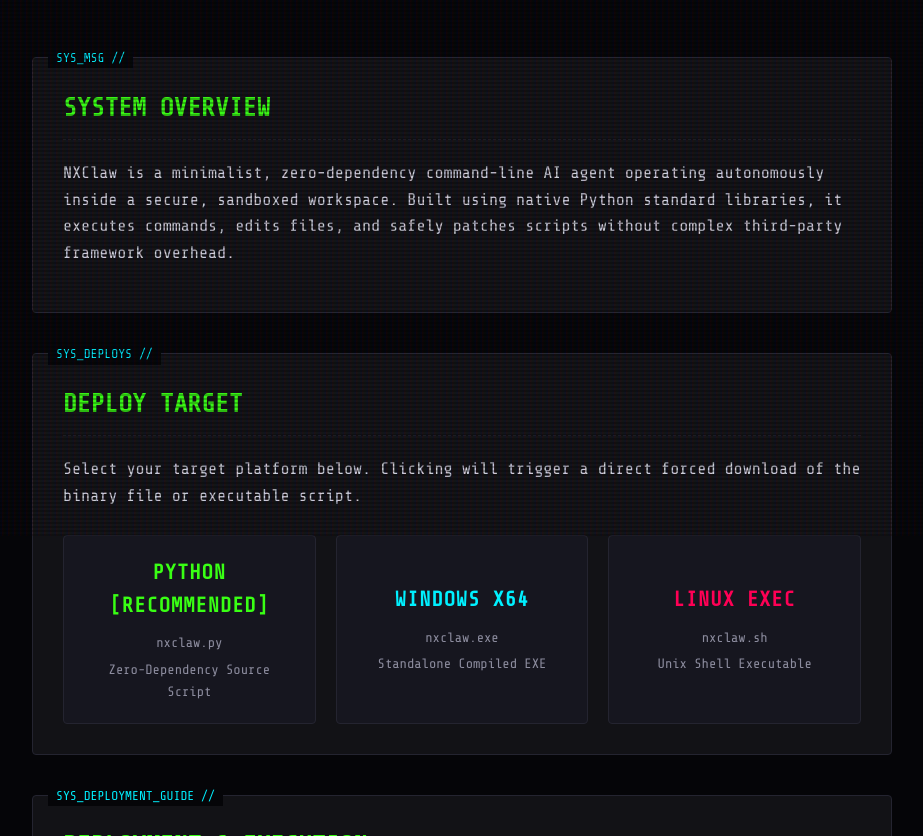
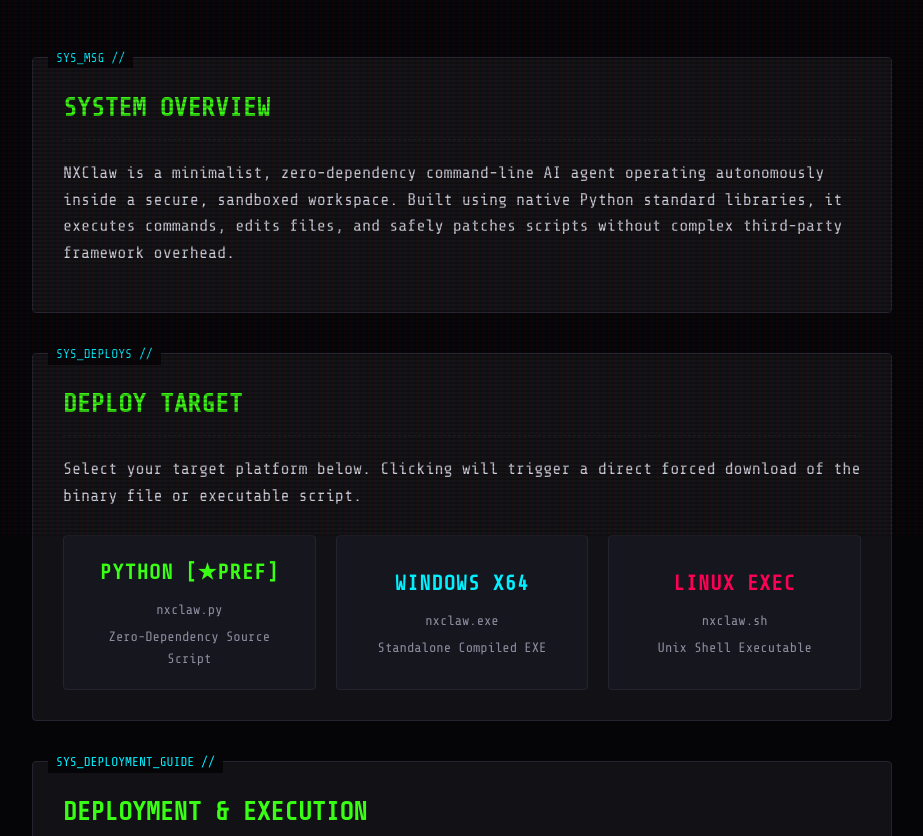
Before and after one commit to NeuralNexusLab-nh/NeuralNexusLab, a plain HTML site: page nxclaw/index.html in a window 1280 px wide. Shown: the part 264-1100 px from the top of the page, without its empty margins (178-1101 px from the left). Drawn offline with nearby package versions, Linux system fonts and the light colour scheme.

Commit message:
Update index.html

```diff
--- a/nxclaw/index.html
+++ b/nxclaw/index.html
@@ -338,7 +338,7 @@
             <div class="download-grid">
                 <!-- Python -->
                 <a href="https://nxlab.zone.id/nxclaw.py" download="nxclaw.py" class="btn btn-py">
-                    <span class="os-title">Python [RECOMMENDED]</span>
+                    <span class="os-title">Python [★PREF]</span>
                     <span class="desc">nxclaw.py</span>
                     <span class="desc" data-i18n="btn_py_desc">Zero-Dependency Source Script</span>
                 </a>
```
